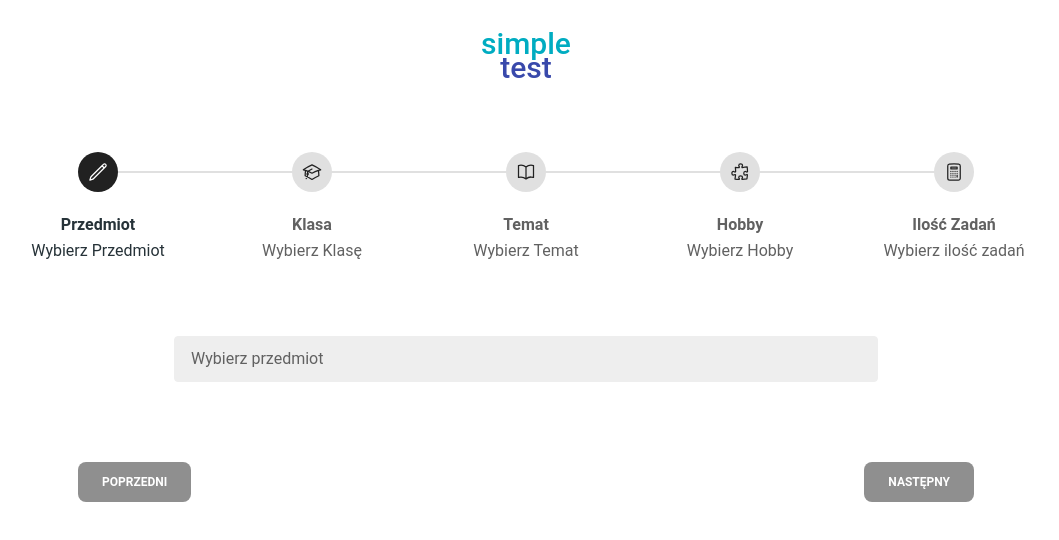
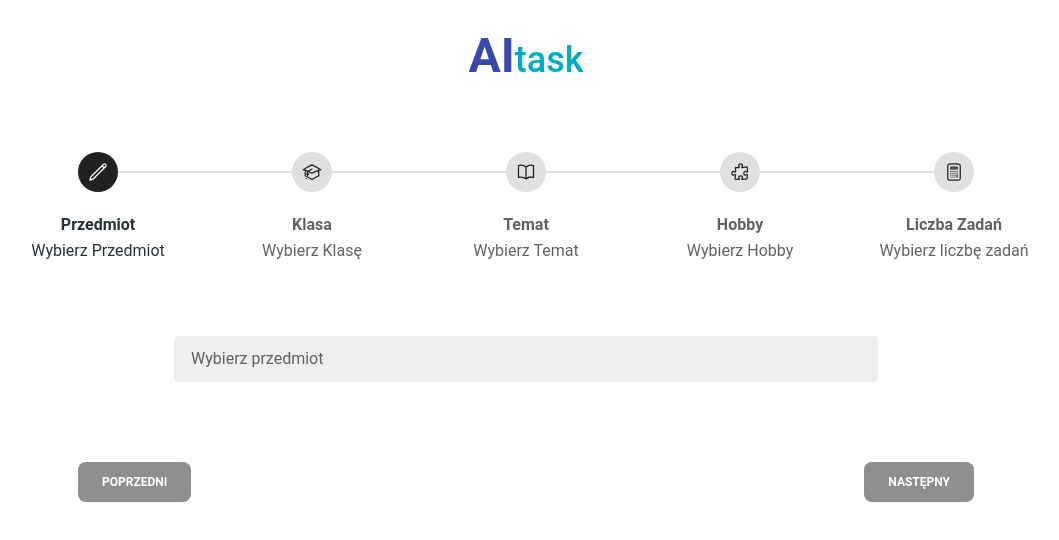
Before and after one commit to kompetencyjny24/AIEducationFrontend, a React (Create React App) app: page /prepare_prompt in a window 1280 px wide. Shown: the top 540 px of the page, without its empty margins (114-1173 px from the left). Built offline with nearby package versions, Linux system fonts and the light colour scheme.

Commit message:
Logic updates

```diff
--- a/src/components/Header.tsx
+++ b/src/components/Header.tsx
@@ -1,6 +1,8 @@
 import React from 'react';
 import { Link } from "react-router-dom";
 import { Button } from "@material-tailwind/react";
+
+import Logo from "../assets/logo_wo_bg.png"
 
 export const MUI_ERROR = {
   placeholder: undefined,
@@ -14,13 +16,19 @@ interface HeaderProps {
 
 const Header: React.FC<HeaderProps> = ({ generate = false }) => {
   return (
-    <div className="w-full flex justify-between items-center py-8">
+    <div className="w-full flex justify-between items-center py-12 max-h-10">
       <Link to="/">
-        <div className="text-3xl text-cyan-600 font-medium leading-6">
-          simple
-          <br />
-          <span className="text-indigo-600">test</span>
+
+        <div className="text-4xl text-cyan-600 font-medium leading-6">
+
+          <span className="text-indigo-600 font-bold text-5xl">
+            AI
+          </span>
+
+          task
+
         </div>
+
       </Link>
 
       {generate && (
--- a/src/components/MultiStepForm.tsx
+++ b/src/components/MultiStepForm.tsx
@@ -55,8 +55,6 @@ const amounts: number[] = [
   3,
   4,
   5,
-  6,
-  7,
 ]
 
 const stepsData = [
@@ -64,7 +62,7 @@ const stepsData = [
   { label: "Klasa", icon: AcademicCapIcon, description: "Wybierz Klasę", options: grades },
   { label: "Temat", icon: BookOpenIcon, description: "Wybierz Temat", options: [] }, // Options to be updated dynamically
   { label: "Hobby", icon: PuzzlePieceIcon, description: "Wybierz Hobby", options: hobbies },
-  { label: "Ilość Zadań", icon: CalculatorIcon, description: "Wybierz ilość zadań", options: amounts }
+  { label: "Liczba Zadań", icon: CalculatorIcon, description: "Wybierz liczbę zadań", options: amounts }
 ];
 
 export type FINAL_PARAM = {
@@ -108,7 +106,7 @@ const MultiStepForm: React.FC = () => {
         return grade;
       case "Hobby":
         return hobby;
-      case "Ilość Zadań":
+      case "Liczba Zadań":
         return taskAmount;
       default:
         return '';
@@ -125,7 +123,7 @@ const MultiStepForm: React.FC = () => {
         return setGrade;
       case "Hobby":
         return setHobby;
-      case "Ilość Zadań":
+      case "Liczba Zadań":
         return setTaskAmount;
       default:
         return () => { };
@@ -158,10 +156,14 @@ const MultiStepForm: React.FC = () => {
 
       <div className="w-full flex justify-center items-center py-8">
         <Link to="/">
-          <div className="text-3xl text-cyan-600 font-medium leading-6 text-center">
-            simple
-            <br />
-            <span className="text-indigo-600">test</span>
+          <div className="text-4xl text-cyan-600 font-medium leading-6">
+
+            <span className="text-indigo-600 font-bold text-5xl">
+              AI
+            </span>
+
+            task
+
           </div>
         </Link>
       </div>
--- a/src/components/ReviewPrompt.tsx
+++ b/src/components/ReviewPrompt.tsx
@@ -2,9 +2,10 @@ import { useLocation, useNavigate } from "react-router-dom";
 import { FINAL_PARAM } from "./MultiStepForm";
 import { useState } from "react";
 import { Button, Typography } from "@material-tailwind/react";
-import Header, { MUI_ERROR } from "./Header";
+import { MUI_ERROR } from "./Header";
 import { TextField } from "@mui/material";
 import { TaskWithRedefinedPrompt } from "../pages/Final";
+import { Link } from "react-router-dom";
 
 const ReviewPrompt: React.FC<{}> = () => {
 
@@ -15,20 +16,39 @@ const ReviewPrompt: React.FC<{}> = () => {
     console.log(values);
     const [text, setText] = useState(`Wygeneruj mi treść ${values.taskAmount} ${values.taskAmount === 1 ? "zadania otwartego" : "zadań otwartych"} z przedmiotu ${values.subject} z działu "${values.topic}". ${values.hobby === "Brak" ? "" : `Nawiąż treścią zadania do hobby o tematyce ${values.hobby}.`} Weź pod uwagę że uczeń jest w ${values.grade} klasie podstawowej.`);
     const [isEditing, setIsEditing] = useState(false);
+    const [edited, setEdited] = useState(false);
 
     const handleEditClick = () => {
         setIsEditing(!isEditing);
     };
 
     const handleTextChange = (event: React.ChangeEvent<HTMLInputElement>) => {
-        setText(event.target.value);
+        const newText = event.target.value;
+
+        if (newText !== text) {
+            setText(newText);
+            if (edited !== true)
+                setEdited(true);
+        }
     };
 
     return (
         <div className="overflow-hidden p-0 min-h-dvh">
             <div className="max-w-4xl mx-auto my-10">
 
-                <Header />
+                <div className="w-full flex justify-center items-center py-8">
+                    <Link to="/">
+                        <div className="text-4xl text-cyan-600 font-medium leading-6">
+
+                            <span className="text-indigo-600 font-bold text-5xl">
+                            AI
+                            </span>
+
+                            task
+
+                        </div>
+                    </Link>
+                </div>
 
                 <Typography variant="h4" className="mb-4" {...MUI_ERROR}>
                     Wygenerowany Prompt ...
@@ -53,6 +73,7 @@ const ReviewPrompt: React.FC<{}> = () => {
                             //przekierowujemy z całym tekstem do generuj i wysyłamy zapytanie do api
                             const params: TaskWithRedefinedPrompt = {
                                 taskParams: values,
+                                wasPromptEdited: edited,
                                 redefinedPrompt: text
                             }
                               navigate('/generated_tasks', { state: params });
--- a/src/pages/Final.tsx
+++ b/src/pages/Final.tsx
@@ -17,6 +17,7 @@ export interface TaskProps {
 
 export interface TaskWithRedefinedPrompt {
     taskParams: TaskProps;
+    wasPromptEdited: boolean;
     redefinedPrompt: string;
 }
 
@@ -63,6 +64,8 @@ const Final: React.FC<{}> = () => {
     const location = useLocation();
     const params: TaskWithRedefinedPrompt = location.state;
 
+    console.log(params);
+
     useEffect(() => {
         setLoading(true);
         if (params.taskParams.subject === '' || params.taskParams.topic === '' || params.taskParams.grade === '' || params.taskParams.hobby === '' || params.redefinedPrompt === '') {
@@ -71,12 +74,12 @@ const Final: React.FC<{}> = () => {
         }
         const fetchData = async () => {
             publiAxios.post('/task', {
-                "subject": params.taskParams.subject,
-                "predefinedPrompt": "",
-                "subjectSection": params.taskParams.topic,
-                "hobby": params.taskParams.hobby === "Brak" ? "" : params.taskParams.hobby,
-                "taskAmount": params.taskParams.taskAmount,
-                "grade": params.taskParams.grade,
+                "subject": !params.wasPromptEdited ? params.taskParams.subject : "",
+                "predefinedPrompt": params.wasPromptEdited ? params.redefinedPrompt : "",
+                "subjectSection": !params.wasPromptEdited ? params.taskParams.topic : "",
+                "hobby": !params.wasPromptEdited ? params.taskParams.hobby === "Brak" ? "" : params.taskParams.hobby : "",
+                "taskAmount": !params.wasPromptEdited ? params.taskParams.taskAmount : "",
+                "grade": !params.wasPromptEdited ? params.taskParams.grade : "",
             }).then(response => {
                 console.log(response);
                 const generatedTasks = response.data.generatedTasks.map((task: any) => ({
@@ -163,15 +166,17 @@ const Final: React.FC<{}> = () => {
         <div className="overflow-hidden p-0 min-h-dvh">
 
             <div className="w-full flex justify-center items-center py-8">
+                <Link to="/">
+                    <div className="text-4xl text-cyan-600 font-medium leading-6">
 
-                <Link to="/">
-                    <div className="text-3xl text-cyan-600 font-medium leading-6 text-center">
-                        simple
-                        <br />
-                        <span className="text-indigo-600">test</span>
+                        <span className="text-indigo-600 font-bold text-5xl">
+                        AI
+                        </span>
+
+                        task
+
                     </div>
                 </Link>
-
             </div>
 
             <div className="max-w-4xl mx-auto">
--- a/src/pages/Home.tsx
+++ b/src/pages/Home.tsx
@@ -59,7 +59,7 @@ const Home = () => {
                 </div>
 
                 <div className="text-lg">
-                  Wygenerujemy je za Ciebie, dla Ciebie!
+                  Wygenerujemy je dla Ciebie!
                 </div>
 
                 <Link
```
